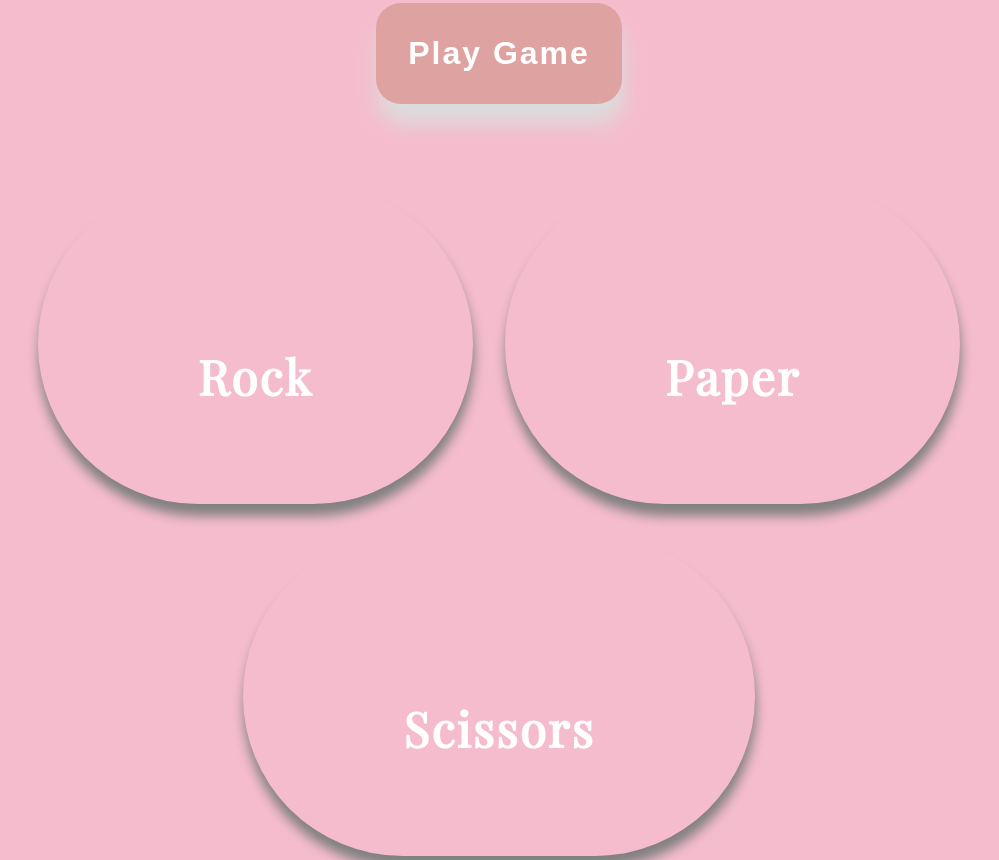
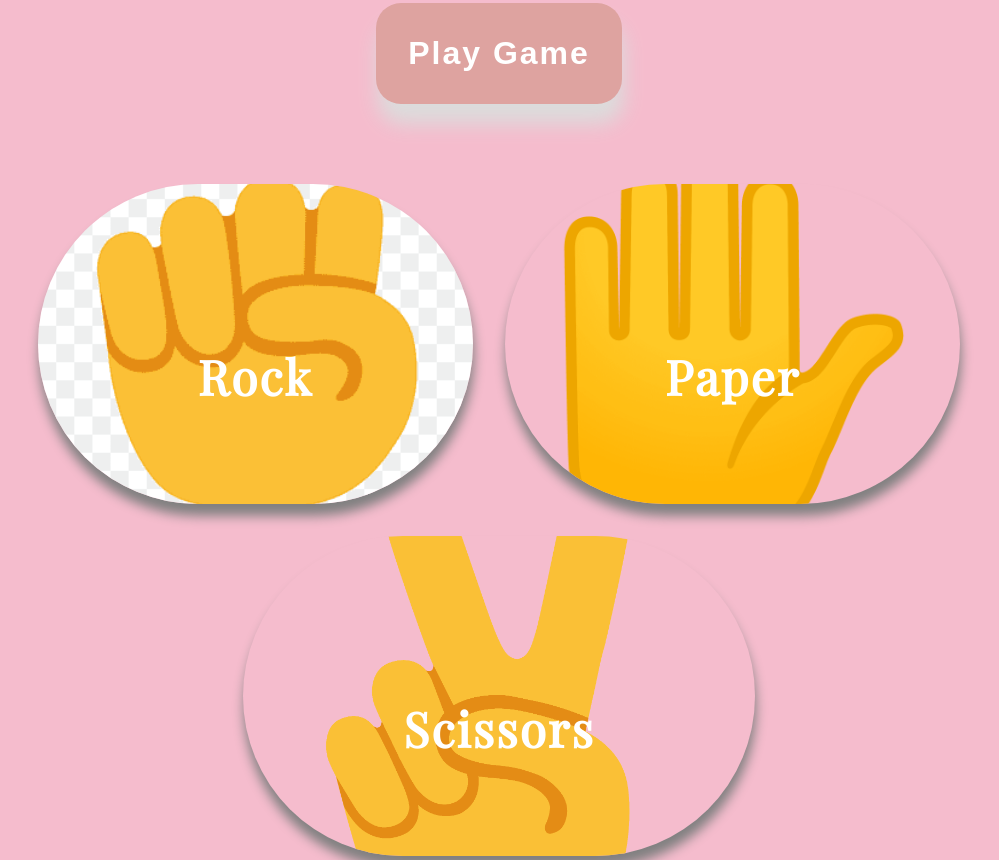
Before and after one commit to dodor101/rock-paper-scissors, a plain HTML site: page index.html in a window 1280 px wide. Shown: the part 540-1400 px from the top of the page, without its empty margins (141-1140 px from the left). Drawn offline with nearby package versions, Linux system fonts and the light colour scheme; the site is published under a folder, as on GitHub Pages, so addresses that start at the root find nothing.

Commit message:
fixed pictures

```diff
--- a/assets/css/style.css
+++ b/assets/css/style.css
@@ -48,7 +48,7 @@ header {
 }
 
 .rock-image {
-  background-image: url('/assets/images/fist.png');
+  background-image: url("../images/fist.png");
 }
 .image {
   background-position: center;
@@ -69,11 +69,11 @@ header {
 }
 
 .paper-image {
-  background-image: url('/assets/images/paper-emojie.png');
+  background-image: url('../images/paper-emojie.png');
 }
 
 .scissors-image {
-  background-image: url('/assets/images/scissors.png');
+  background-image: url('../images/scissors.png');
 }
 
 /*  style score board */
```
